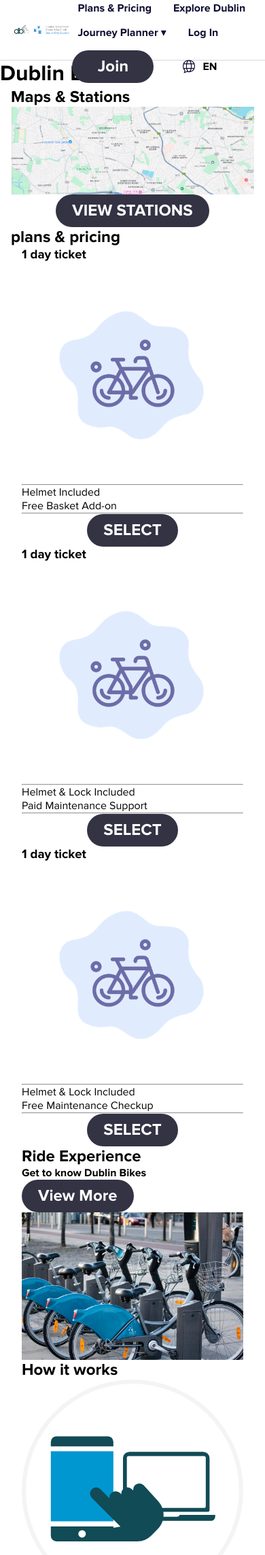
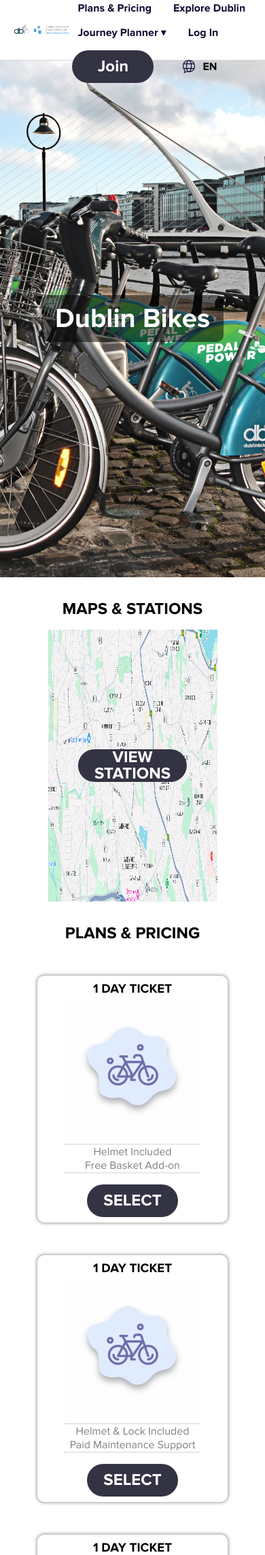
Before and after one commit to dsmnov/COMP30830-GROUP-PROJECT-GROUP-12, a Flask app: page / in a window 390 px wide. Shown: the top 2287 px of the page at 68% size. Run offline with Flask 3, Linux system fonts and the light colour scheme; parts of the project's set-up code (start-up, migrations or seed data) failed here and were passed over.

Commit message:
Update home.css

```diff
--- a/WebApp/static/css/home.css
+++ b/WebApp/static/css/home.css
@@ -1,221 +1,370 @@
-/* Container and Button */
-.container {
-  max-width: 100%;
-  width: 100%;
-  margin: 0 auto;
-  padding: 0 16px;
+/*----Hero Section---- */
+.hero {
+    min-height: 90dvh;
+    display: flex;
+    align-items: center;
+	justify-content: center;
+    position: relative;
+}
+.hero h1 {
+    font-size: 40px;
+	font-family: "ProximaNova-Bold", sans-serif;
+    color: white;
+    background: rgba(0, 0, 0, 0.5);
+    padding: 10px 20px;
+    border-radius: 10px;
+}
+.background{
+    background: url('../assets/splashscreen.png');
+    width:100%;
+    height:100%;
+    position: absolute;
+    top:0;
+    left:0;
+    z-index:-1;
+    background-repeat: no-repeat;
+    background-position:center;
+    background-size:cover;
+}
+img.background{
+    min-height: 100%;
+    position: fixed;
+    top:0;
+    left:0;
+    transform: translateZ(0);
+    -webkit-transform: translateZ(0);
+    object-fit: cover;
 }
 
-.btn {
-  padding: 0 24px;
-  min-height: 48px;
-  min-width: 120px;
-  background-color: #334;
-  color: white;
-  border-radius: 100px;
-  font-weight: 700;
-  font-size: 24px;
-  line-height: 24px;
-  font-family: "ProximaNova-Bold", sans-serif;
+/*---- Hero Maps Section ---- */
+.title_wrapper{
+	margin-top: 2rem;
+	margin-bottom: 1rem;
 	display: flex;
 	justify-content: center;
-  align-items: center;
-  text-decoration: none;
-  transition: opacity 0.2s ease;
-  width: fit-content;
+}
+.title{
+	text-transform: uppercase;
+}
+.maps{
+	width: 70%;
+	height:400px;
+	margin-left: 15%;
+	margin-right: 15%;
+	position:relative;
 }
 
-.btn:hover {
-  opacity: 0.9;
+.maps img{
+	width:100%;
+	height:100%;
+
+}
+.maps .button{
+	position: absolute;
+	top: 50%;
+	left: 50%;
+	transform: translate(-50%, -50%);
+	text-transform: uppercase;
 }
 
-/* Header Styling */
-.main-header {
-  max-width: 100%;
-  border-bottom: 1px solid #0c0b3129;
-  background: white;
-  position: relative;
-  z-index: 999;
+@media (max-width:1024px){
+	.maps_wrapper {
+		flex-direction: column;
+		text-align: center;
+	  }
+	.maps,
+	.title_wrapper{
+		flex:1 1 100%;
+	}
 }
 
-.header-inner {
-  height: 88px;
+.border{
+	border:1px solid red;
+}
+
+
+/*---- How it works----*/
+	.how-it-works {
+		background-color: #fff;
+		padding: 80px 20px;
+	  }
+
+	  .how-title {
+		text-align: center;
+		font-family: "lyftpro-Bold", sans-serif;
+		font-size: 36px;
+		line-height: 44px;
+		color: #0c0b31;
+		margin-bottom: 40px;
+	  }
+
+	  .how-grid {
+		display: grid;
+		grid-template-columns: repeat(3, 1fr);
+		gap: 32px;
+	  }
+
+	  .how-step {
+		text-align: center;
+	  }
+
+	  .how-step img {
+		width: 100%;
+		max-width: 180px;
+		height: auto;
+		margin: 0 auto 24px;
+		display: block;
+	  }
+
+	  .how-step-title {
+		font-size: 20px;
+		font-family: "ProximaNova-Bold", sans-serif;
+		color: #0c0b31;
+		margin-bottom: 8px;
+	  }
+
+	  .how-step-text {
+		font-size: 16px;
+		line-height: 24px;
+		font-family: "ProximaNova-regular", sans-serif;
+		color: #0c0b31;
+	  }
+
+
+@media (max-width: 768px) {
+	.how-grid {
+	  grid-template-columns: 1fr;
+	}
+
+	.how-step img {
+	  max-width: 140px;
+	}
+  }
+  .how-step a {
+	display: block;
+	transition: transform 0.3s ease, box-shadow 0.3s ease;
+	border-radius: 8px;
+  }
+
+  .how-step a:hover {
+	transform: translateY(-4px);
+	box-shadow: 0 8px 16px rgba(0, 0, 0, 0.1);
+  }
+
+  .how-step a img {
+	width: 100%;
+	max-width: 180px;
+	height: auto;
+	display: block;
+	margin: 0 auto 24px;
+	border-radius: 8px;
+  }
+
+  /*------Ride Experience------ */
+
+  .hero-section {
+	padding: 80px 20px;
+	background-color: #fff;
+  }
+
+  .hero-wrapper {
 	display: flex;
 	justify-content: space-between;
 	align-items: center;
-}
-
-.logo-link {
-  display: flex;
-  align-items: center;
-}
-
-.logo-img {
-  height: auto;
-  max-height: 60px;
-  width: auto;
-}
-
-.main-nav {
-  display: flex;
-  align-items: center;
-  gap: 16px;
+	gap: 40px;
 	flex-wrap: wrap;
   }
 
-.nav-link {
+  .hero-content {
+	flex: 1 1 45%;
+  }
+
+  .hero-tagline {
+	display: block;
+	margin-bottom: 16px;
 	font-size: 16px;
+	line-height: 20px;
+	font-weight: 700;
+	text-transform: uppercase;
 	font-family: "ProximaNova-Bold", sans-serif;
 	color: #0c0b31;
-  text-decoration: none;
-  padding: 0 8px;
-  transition: color 0.3s ease;
-  display: flex;
   }
 
-.nav-link.nav-divider {
-  position: relative;
-  padding-right: 16px;
-  margin-right: 16px;
-}
-.nav-link.nav-divider::after {
-  content: "";
-  position: absolute;
-  right: 0;
-  top: 50%;
-  transform: translateY(-50%);
-  height: 20px;
-  width: 1px;
-  background-color: #d1d1d1;
+  .hero-heading {
+	font-family: "lyftpro-Bold", sans-serif;
+	font-size: 80px;
+	line-height: 92px;
+	font-weight: 600;
+	color: #0c0b31;
+	margin-bottom: 40px;
   }
 
-.nav-link:hover {
-  color: #1242af;
+  .hero-image {
+	flex: 1 1 50%;
   }
 
-.join-button {
-  display: flex;
-}
-
-.language-selector {
-  display: flex;
-  align-items: center;
-  gap: 8px;
-  padding-left: 24px;
-}
-.language-selector p {
-  font-size: 16px;
-  text-transform: uppercase;
-  font-family: "ProximaNova-Bold", sans-serif;
-}
-
-.menu-toggle {
-  display: inline-block;
-  background: none;
-  border: none;
-  cursor: pointer;
-}
-
-.user-dropdown {
-  position: relative;
-  display: inline-block;
-  z-index: 3000;
-}
-
-#user {
-  padding: 0 24px;
-  min-height: 48px;
-  min-width: 120px;
-  background-color: #334;
-  color: white;
-  border-radius: 100px;
-  font-weight: 700;
-  font-size: 16px;
-  line-height: 24px;
-  font-family: "ProximaNova-Bold", sans-serif;
-  display: flex;
-  justify-content: center;
-  align-items: center;
-  text-decoration: none;
-  transition: opacity 0.2s ease;
-  width: fit-content;
-  position: relative;
-  z-index: 2000;
-}
-
-.dropdown-content {
-  display: none;
-  position: absolute;
-  top: calc(100% - 24px);
+  .hero-image img {
 	width: 100%;
-  background-color: #fff;
-  min-width: 120px;
-  border: 1px solid #d1d1d1;
-  border-bottom-left-radius: 4px;
-  border-bottom-right-radius: 4px;
-  box-shadow: 0 4px 8px rgba(0, 0, 0, 0.1);
-  z-index: 1500;
-  padding: 4px 0;
-}
-
-#fill-dropdown-space {
-  height: 22px;
-}
-
-.dropdown-content a {
-  display: block;
-  padding: 8px 16px;
-  color: #0c0b31;
-  text-decoration: none;
-  font-family: 'ProximaNova-Bold', sans-serif;
-  font-size: 14px;
-  transition: background-color 0.2s ease;
-}
-
-.dropdown-content a:hover {
-  background-color: #f1f1f1;
-  color: #1242af;
-}
-
-.user-dropdown:hover .dropdown-content {
-  display: block;
-  position: absolute;
-  z-index: 1500;
-}
-/* Dropdown Menu for Header Nav */
-   .dropdown {
-    position: relative;
-    display: inline-block;
-  }
-
-  .dropdown .nav-link {
-    position: relative;
-    z-index: 2; /* keeps this on top */
-  }
-
-  .dropdown-content {
-    display: none;
-    position: absolute;
-    top: 100%; /* pushes below parent */
-    left: 0;
-    background-color: white;
-    min-width: 160px;
-    box-shadow: 0px 8px 16px rgba(0,0,0,0.1);
-    z-index: 1;
-    margin-top: 4px; /* little spacing */
-  }
-
-  .dropdown-content a {
-    color: #333;
-    padding: 10px 12px;
-    text-decoration: none;
+	object-fit: contain;
+	object-position: center top;
 	display: block;
   }
 
-  .dropdown:hover .dropdown-content {
-    display: block;
+  /* ========== MEDIA QUERIES ========== */
+  @media (max-width: 1024px) {
+	.hero-wrapper {
+	  flex-direction: column;
+	  text-align: center;
 	}
 
-  .dropbtn {
-    cursor: pointer;
+	.hero-content,
+	.hero-image {
+	  flex: 1 1 100%;
 	}
+
+	.hero-heading {
+	  font-size: 48px;
+	  line-height: 56px;
+	}
+  }
+
+  /* ========== EXPLORE HERO SECTION ========== */
+.explore-hero-section {
+	background-color: #fff;
+	padding: 80px 20px;
+  }
+
+  .explore-hero-wrapper {
+	display: flex;
+	align-items: center;
+	justify-content: space-between;
+	gap: 40px;
+	flex-wrap: wrap;
+  }
+
+  .explore-hero-content {
+	flex: 1 1 48%;
+  }
+
+  .explore-hero-label {
+	font-family: "ProximaNova-Bold", sans-serif;
+	font-size: 14px;
+	color: #0c0b31;
+	text-transform: uppercase;
+	letter-spacing: 1px;
+	display: block;
+	margin-bottom: 16px;
+  }
+
+  .explore-hero-title {
+	font-family: "lyftpro-Bold", sans-serif;
+	font-size: 48px;
+	line-height: 56px;
+	color: #0c0b31;
+	margin-bottom: 32px;
+  }
+
+  .explore-hero-image {
+	flex: 1 1 48%;
+  }
+
+  .explore-hero-image img {
+	width: 100%;
+	height: auto;
+	display: block;
+	object-fit: cover;
+  }
+
+  /* Responsive */
+  @media (max-width: 1024px) {
+	.explore-hero-wrapper {
+	  flex-direction: column;
+	  text-align: center;
+	}
+
+	.explore-hero-content,
+	.explore-hero-image {
+	  flex: 1 1 100%;
+	}
+
+	.explore-hero-title {
+	  font-size: 36px;
+	  line-height: 44px;
+	}
+  }
+
+/* Plans & Pricing Section */
+.plans_wrapper_section{
+	display: flex;
+	flex-direction: column;
+}
+.plans_wrapper{
+	display: flex;
+	justify-content: center;
+	width: 100%;
+	margin-top: 2rem;
+}
+.plans{
+	display:flex;
+	gap:1rem;
+	height:400px;
+	justify-content: center;
+}
+.day_tickets{
+	border-radius: 10px;
+	background: #fff;
+	padding-inline:2rem;
+	box-shadow: 0 0 5px 1px rgb(161, 152, 152);
+	transition: transform 500ms ease-in-out;
+}
+.ticket_content{
+	display: flex;
+	flex-direction: column;
+	gap:1rem;
+	justify-content: center;
+	padding:0.5rem;
+}
+.ticket_content h3{
+	display: flex;
+	justify-content: center;
+}
+.day_tickets .info{
+	text-transform: uppercase;
+}
+
+.day_tickets p{
+	color:grey;
+	text-align: center;
+}
+.day_tickets img {
+	height:200px;
+	width: 100%;
+	background: transparent;
+	filter: drop-shadow(0px 6px 4px rgba(54, 57, 66, 0.4));
+  }
+
+  .ticket_features hr{
+		width:100%;
+		border-top: 0.5px solid #e9e0e0;
+  }
+
+  .day_tickets:hover{
+	transform: scale(1.05);
+  }
+
+
+  @media (max-width:768px){
+	.plans_wrapper{
+		flex-direction: column;
+		align-items: center;
+		gap:2rem;
+	}
+	.plans,
+	.day_tickets{
+		flex-direction: column;
+		flex:1 1 100%;
+		max-width:100%;
+		margin-inline: auto;
+		margin-bottom: 2rem;
+	}
+  }
```
Lines whose indentation alone changed are shown as unchanged.
